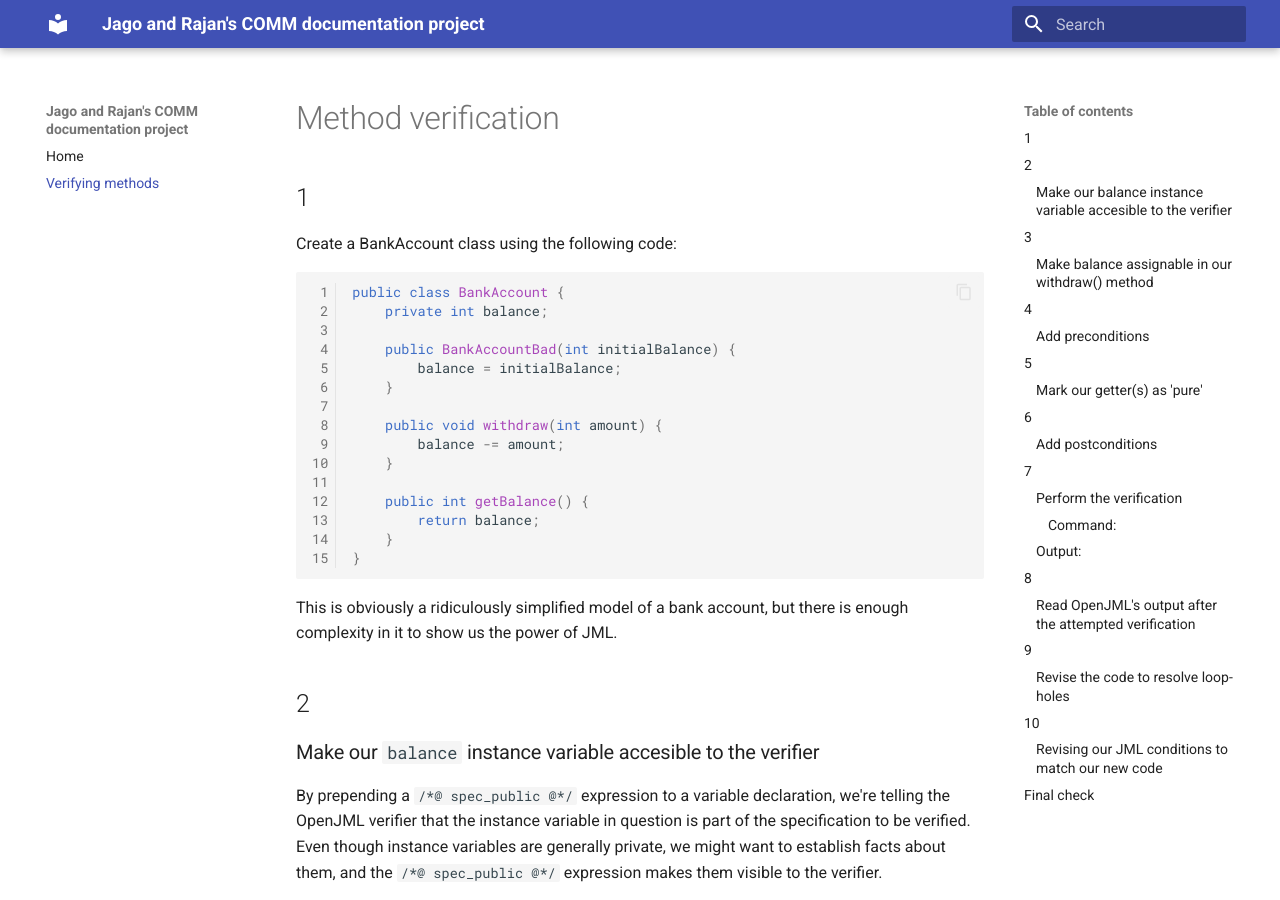
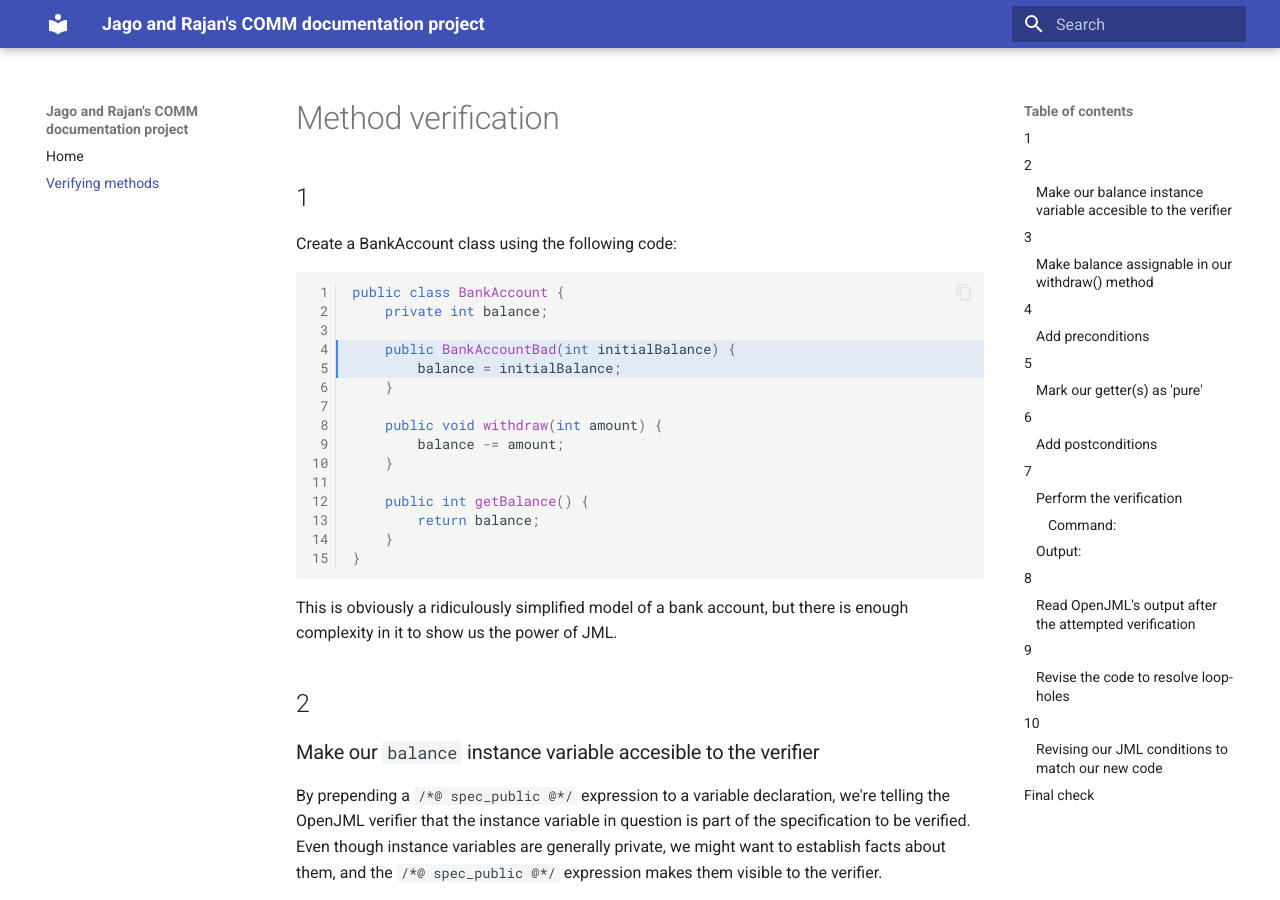
Before and after one commit to jagohine/documentation_project, an MkDocs documentation site: the page built from docs/method_verification.md, in a window 1280 px wide and 900 px high. Built offline with MkDocs 1.6.1 and Material for MkDocs 9.7.7, drawn with Linux system fonts in a browser that asks for light colours.

Commit message:
test highlight code

````diff
--- a/docs/method_verification.md
+++ b/docs/method_verification.md
@@ -3,7 +3,7 @@
 ## 1
 Create a BankAccount class using the following code:
 
-```java linenums="1"
+```java hl_lines="4 5" linenums="1"
 
 public class BankAccount {
     private int balance;
````
